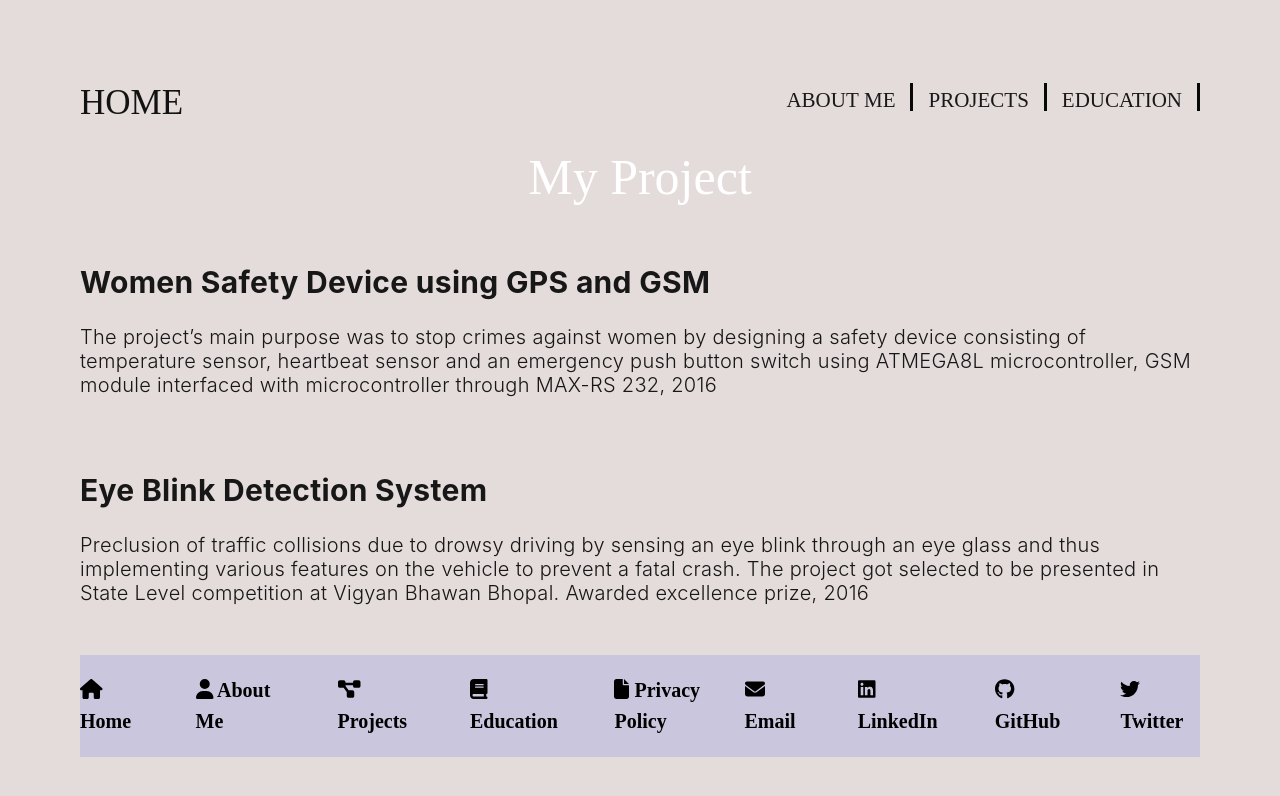
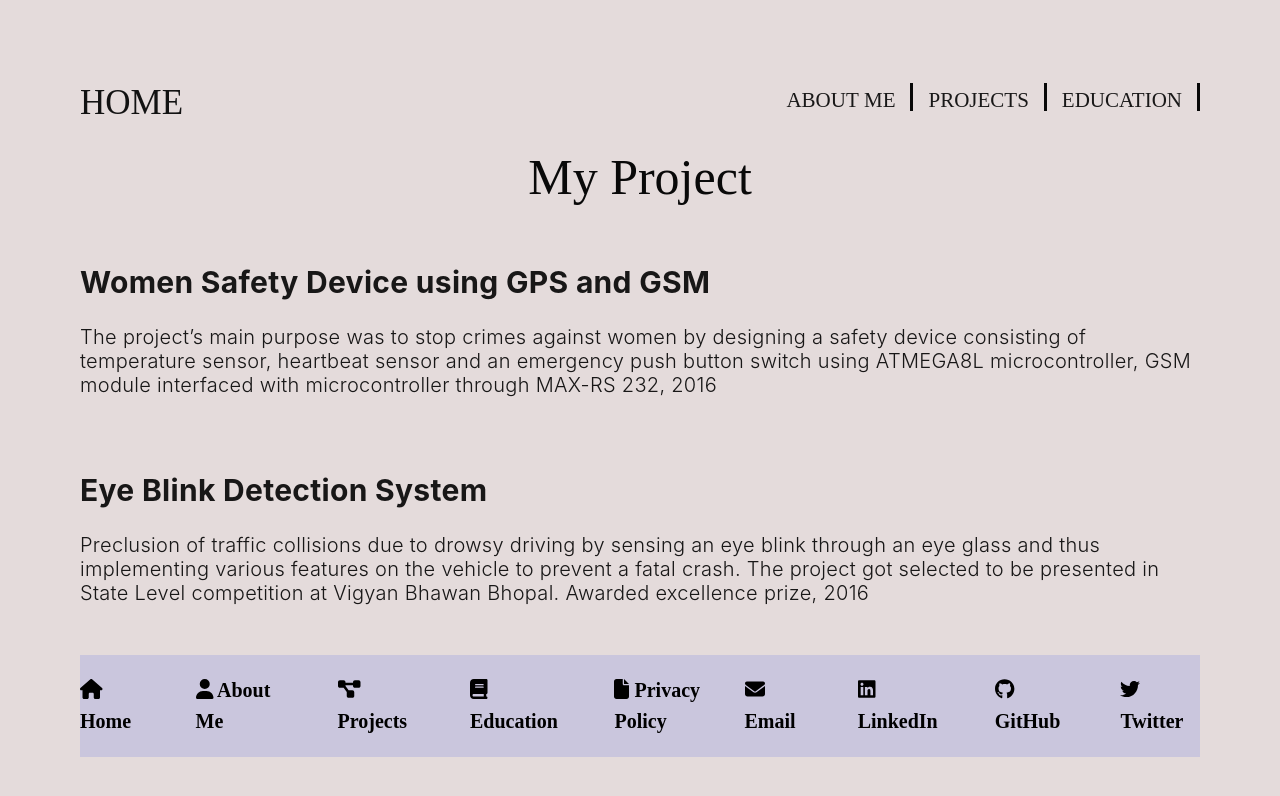
Before and after one commit to Swasti28/Portfolio-Project, a Next.js app: page /posts/project in a window 1280 px wide. Shown: the top 796 px of the page. Built offline with nearby package versions, Linux system fonts and the light colour scheme.

Commit message:
modified css

```diff
--- a/styles/main.module.css
+++ b/styles/main.module.css
@@ -160,7 +160,7 @@
 }
 
 .h1_project{
-    color: #FFF;
+    color: #090909;
     font-family: Poppins;
     font-size: 50px;
     font-style: normal;
```
